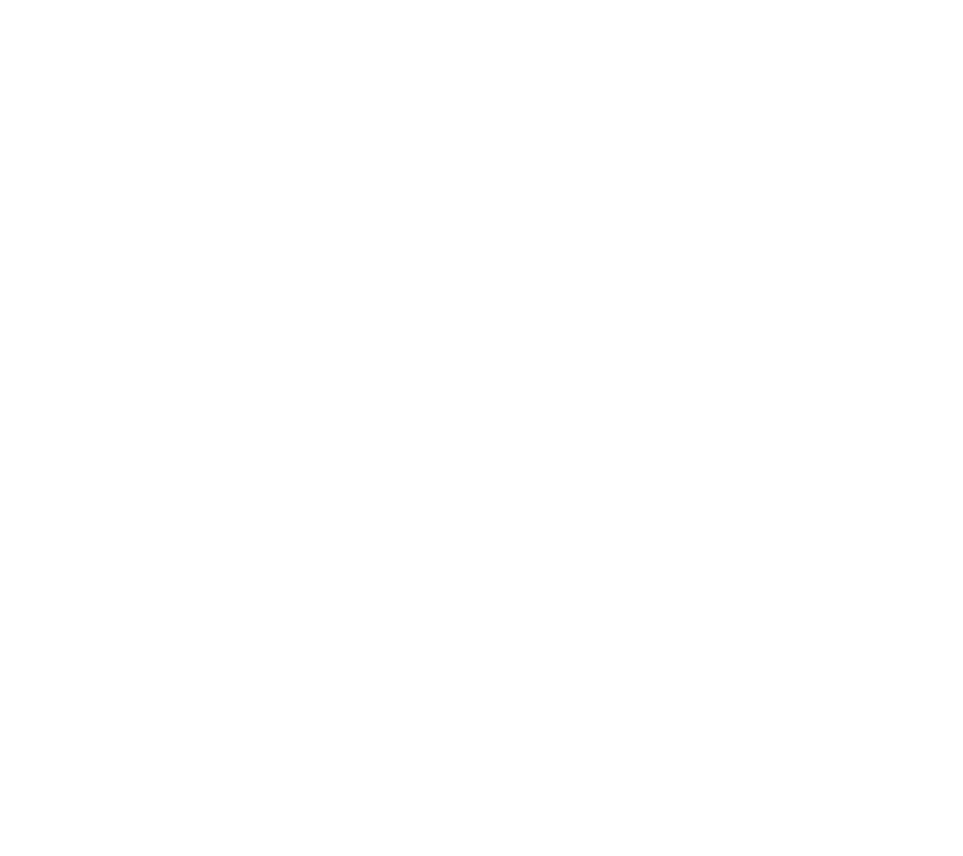
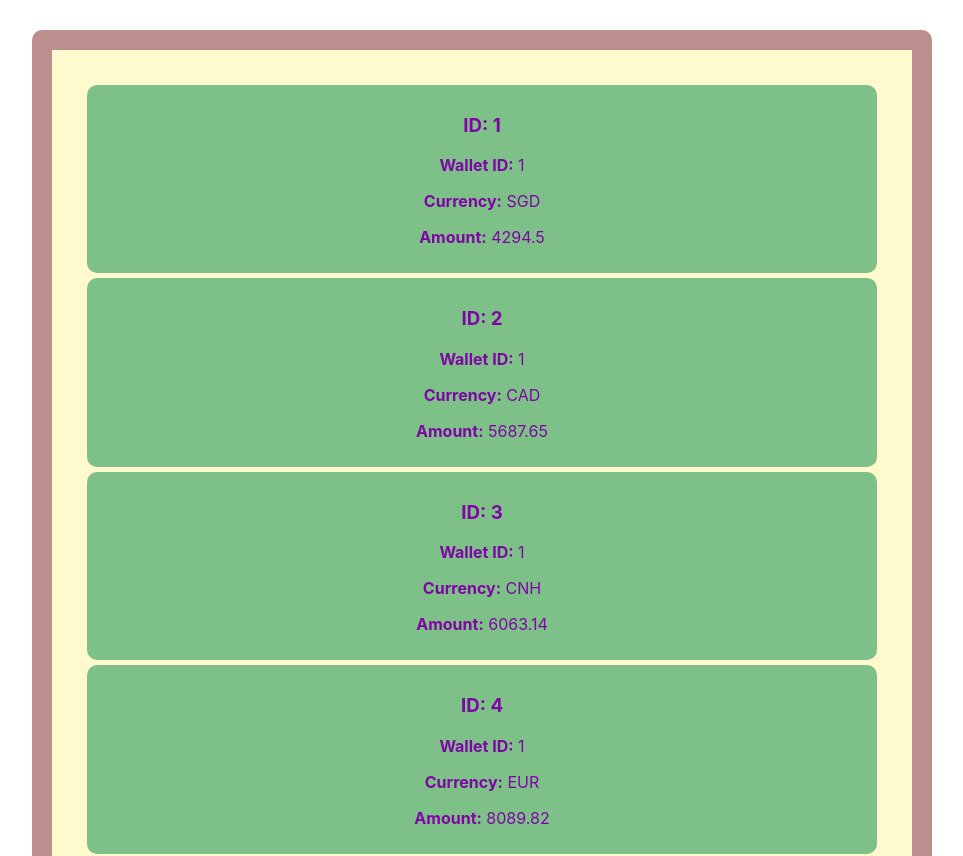
Before and after one commit to CheeHaoOh/TT6_9, a React (Create React App) app in the folder my-app/: page /c_wallets in a window 1280 px wide. Before the commit this address had no page. Shown: the top 856 px of the page, without its empty margins (158-1121 px from the left). Before the commit the page ends 800 px from the top, so only its background shows below. Built offline with nearby package versions, Linux system fonts and the light colour scheme.

Commit message:
changed to currency wallets instead of wallets

```diff
--- a/my-app/src/App.js
+++ b/my-app/src/App.js
@@ -2,7 +2,7 @@ import logo from './logo.svg';
 import './App.css';
 
 import {BrowserRouter, Routes, Route} from 'react-router-dom'
-import Wallet from "./components/tingwei/pages/Wallet";
+import C_Wallet from "./components/tingwei/pages/C_Wallet";
 
 function App() {
   return (
@@ -24,7 +24,7 @@ function App() {
 
       <BrowserRouter>
         <Routes>
-          <Route path ="/" element = {<Wallet />} />
+          <Route path ="/c_wallets" element = {<C_Wallet />} />
         </Routes>
       </BrowserRouter>
 
--- /dev/null
+++ b/my-app/src/components/tingwei/pages/C_Wallet.js
@@ -0,0 +1,173 @@
+import { useEffect , useState } from 'react';
+import React from 'react'
+
+const C_Wallet = () => {
+
+
+  const [c_wallets, setc_wallets] = useState(
+    [
+      {
+        "id": 1,
+        "wallet_id": 1,
+        "currency": "SGD",
+        "amount": 4294.50
+      },
+      {
+        "id": 2,
+        "wallet_id": 1,
+        "currency": "CAD",
+        "amount": 5687.65
+      },
+      {
+        "id": 3,
+        "wallet_id": 1,
+        "currency": "CNH",
+        "amount": 6063.14
+      },
+      {
+        "id": 4,
+        "wallet_id": 1,
+        "currency": "EUR",
+        "amount": 8089.82
+      },
+      {
+        "id": 5,
+        "wallet_id": 1,
+        "currency": "HKD",
+        "amount": 7862.36
+      },
+      {
+        "id": 6,
+        "wallet_id": 1,
+        "currency": "JPY",
+        "amount": 5759.15
+      },
+      {
+        "id": 7,
+        "wallet_id": 1,
+        "currency": "NZD",
+        "amount": 6943.26
+      },
+      {
+        "id": 8,
+        "wallet_id": 1,
+        "currency": "NOK",
+        "amount": 4038.10
+      },
+      {
+        "id": 9,
+        "wallet_id": 1,
+        "currency": "GBP",
+        "amount": 8287.33
+      },
+      {
+        "id": 10,
+        "wallet_id": 1,
+        "currency": "SEK",
+        "amount": 5126.40
+      },
+      {
+        "id": 11,
+        "wallet_id": 1,
+        "currency": "THB",
+        "amount": 147.62
+      },
+      {
+        "id": 12,
+        "wallet_id": 1,
+        "currency": "USD",
+        "amount": 7331.77
+      },
+      {
+        "id": 13,
+        "wallet_id": 2,
+        "currency": "SGD",
+        "amount": 485.19
+      },
+      {
+        "id": 14,
+        "wallet_id": 2,
+        "currency": "CAD",
+        "amount": 2634.58
+      },
+      {
+        "id": 15,
+        "wallet_id": 2,
+        "currency": "CNH",
+        "amount": 3893.29
+      },
+      {
+        "id": 16,
+        "wallet_id": 2,
+        "currency": "EUR",
+        "amount": 3887.15
+      },
+      {
+        "id": 17,
+        "wallet_id": 2,
+        "currency": "HKD",
+        "amount": 4065.34
+      },
+      {
+        "id": 18,
+        "wallet_id": 2,
+        "currency": "JPY",
+        "amount": 1702.47
+      },
+      {
+        "id": 19,
+        "wallet_id": 2,
+        "currency": "NZD",
+        "amount": 3299.38
+      },
+      {
+        "id": 20,
+        "wallet_id": 2,
+        "currency": "NOK",
+        "amount": 7681.32
+      },
+      {
+        "id": 21,
+        "wallet_id": 2,
+        "currency": "GBP",
+        "amount": 3720.37
+      },
+      {
+        "id": 22,
+        "wallet_id": 2,
+        "currency": "SEK",
+        "amount": 4511.50
+      },
+      {
+        "id": 23,
+        "wallet_id": 2,
+        "currency": "THB",
+        "amount": 6216.60
+      },
+      {
+        "id": 24,
+        "wallet_id": 2,
+        "currency": "USD",
+        "amount": 9103.66
+      }
+    ])
+
+  return (
+    <div className="wallet-container">
+        <div className="c_wallets">
+            {c_wallets && c_wallets.map((c_wallet)=>(
+                <div className='wallet-details' key={c_wallet.id}>
+                <h3><strong>ID: </strong>{c_wallet.id}</h3>
+                <p><strong>Wallet ID:</strong> {c_wallet.wallet_id}</p>
+                <p><strong>Currency:</strong> {c_wallet.currency}</p>
+                <p><strong>Amount:</strong> {c_wallet.amount}</p>
+                {/* <p>{book.createdAt}</p>
+                <span onClick={()=> deleteBook(book._id)}>delete</span> */}
+                </div>
+            ))}
+        </div>
+    </div>
+  )
+}
+
+export default C_Wallet
--- a/my-app/src/components/tingwei/pages/Wallet.js
+++ /dev/null
@@ -1,51 +0,0 @@
-import { useEffect , useState } from 'react';
-import React from 'react'
-
-const Wallet = () => {
-
-
-  const [wallets, setWallets] = useState(
-    [
-        {
-          "id": 1,
-          "user_id": 1,
-          "name": "Multi-Currency Account"
-        },
-        {
-          "id": 2,
-          "user_id": 1,
-          "name": "Travel Account"
-        },
-        {
-          "id": 3,
-          "user_id": 2,
-          "name": "Trading Account"
-        },
-        {
-          "id": 4,
-          "user_id": 3,
-          "name": "Multi-Currency Account"
-        },
-        {
-          "id": 5,
-          "user_id": 4,
-          "name": "Trip to Japan"
-        }
-    ])
-
-  return (
-    <div className="wallets">
-         {wallets && wallets.map((wallet)=>(
-            <div className='wallet-details' key={wallet.id}>
-              <h3><strong>ID: </strong>{wallet.id}</h3>
-              <p><strong>User ID:</strong> {wallet.user_id}</p>
-              <p><strong>Name:</strong> {wallet.name}</p>
-              {/* <p>{book.createdAt}</p>
-              <span onClick={()=> deleteBook(book._id)}>delete</span> */}
-            </div>
-          ))}
-    </div>
-  )
-}
-
-export default Wallet
--- a/my-app/src/index.css
+++ b/my-app/src/index.css
@@ -11,3 +11,27 @@ code {
   font-family: source-code-pro, Menlo, Monaco, Consolas, 'Courier New',
     monospace;
 }
+
+.wallet-container {
+  max-width: 800px;
+  margin: 30px auto;
+  overflow: auto;
+  min-height: 300px;
+  border: 20px solid rosybrown;
+  padding: 30px;
+  border-radius: 10px;
+  background-color: lemonchiffon;
+}
+
+.wallet-details {
+  background: #7EC188;
+  color: #8004A7;
+  border: none;
+  padding: 10px 20px;
+  margin: 5px;
+  border-radius: 10px;
+  cursor: pointer;
+  text-decoration: none;
+  font-family: inherit;
+  position: relative; /*this is required for button to move to right*/
+}
```
